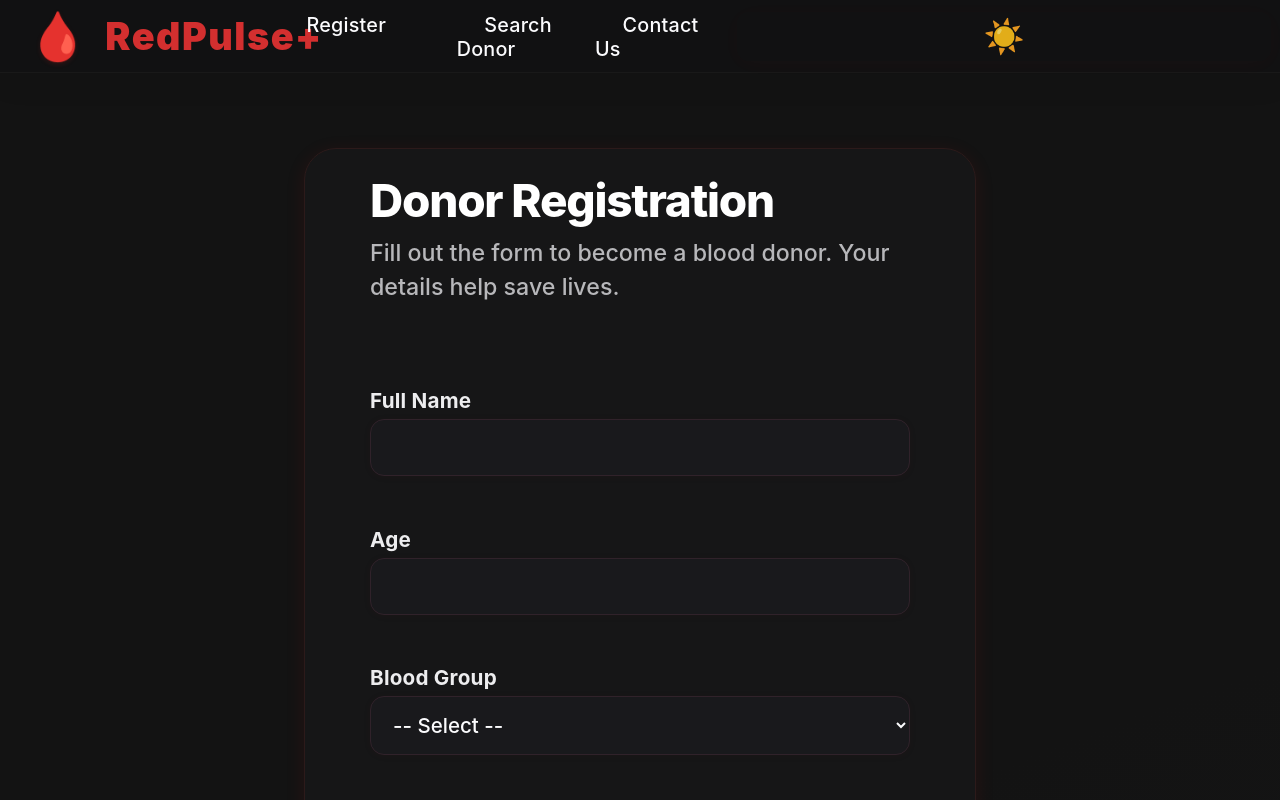
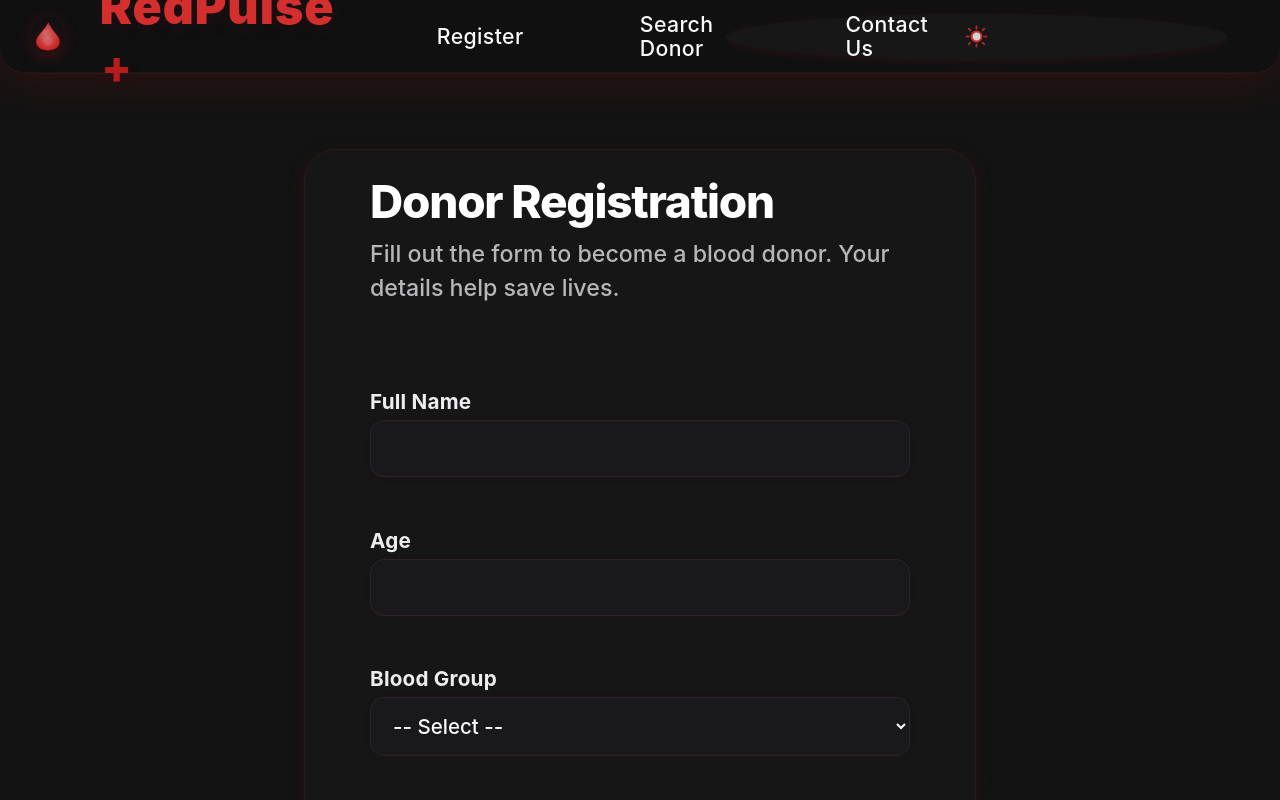
Before and after one commit to Workflow-Manager-admin/red-pulse-redpulse-blood-donation-platform-105386-5cf05dbe-105463, a React (Create React App) app in the folder blood_donation_frontend/: page / in a window 1280 px wide. Shown: the top 800 px of the page. Built offline with nearby package versions, Linux system fonts and the light colour scheme; the HTML template or start-up script is replaced by a standard one.

Commit message:
CheckPoint

```diff
--- a/blood_donation_frontend/src/App.css
+++ b/blood_donation_frontend/src/App.css
@@ -60,120 +60,255 @@ body, html {
   transition: background var(--transition);
 }
 
-/* Navbar (Apple-like, bold, floating) */
+/* Navbar (Apple-like, floating, translucent, premium) */
 .navbar {
+  --apple-blur: blur(18px);
   display: flex;
   align-items: center;
-  justify-content: center;
-  background: var(--color-navbar);
+  justify-content: flex-start;
+  background: rgba(17, 17, 18, 0.82);
+  /* True Apple look: heavy blur, glassmorphism */
+  -webkit-backdrop-filter: var(--apple-blur);
+  backdrop-filter: var(--apple-blur);
   position: sticky;
   top: 0;
   z-index: 90;
   font-weight: 600;
   font-family: var(--font-brand);
-  padding: 0 .5em;
+  box-shadow: 0 10px 42px 0 rgba(179, 21, 19, 0.16), 0 0.5px 0 #fff1;
+  padding: 0 1.6em 0 0.3em;
+  min-height: var(--navbar-height);
   height: var(--navbar-height);
-  box-shadow: 0 0.5px 0 #fff1, 0 8px 32px 0 rgba(0,0,0,0.08);
-  transition: background var(--transition), box-shadow var(--transition);
+  border-radius: 0 0 26px 26px;
+  /* Subtle border for glass effect: */
+  border-bottom: 1.2px solid rgba(156, 42, 38, 0.15);
+  transition: background var(--transition), box-shadow var(--transition), border var(--transition);
+  user-select: none;
 }
 
-/* Navbar inner */
-.navbar-logo {
-  font-size: 2.1rem;
-  font-weight: 900;
-  letter-spacing: 1.5px;
-  min-width: 168px;
+.skip-link {
+  position: absolute;
+  left: -9999px;
+  top: 0;
+  background: #fff;
   color: var(--color-primary);
+  padding: 0.8em 2.3em;
+  border-radius: 16px;
+  font-weight: 700;
+  font-family: var(--font-brand);
+  font-size: 1.18em;
+  outline: none;
+  z-index: 9999;
+  border: none;
+  transition: left 0.19s;
+}
+
+/* Navbar logo area */
+.navbar-logo-link {
+  text-decoration: none !important;
+  margin-right: 2.8em;
+  margin-left: 0.8em;
   display: flex;
   align-items: center;
-  gap: .25em;
+  height: 100%;
+}
+.navbar-logo {
+  font-size: 1.5rem;
+  font-weight: 900;
+  display: flex;
+  align-items: center;
+  gap: 0.38em;
+  min-width: 139px;
   user-select: none;
-  transition: color var(--transition);
-  margin-right: 2.2em;
-  padding-left: 0.5em;
+  transition: color var(--transition), text-shadow var(--transition);
+  outline: 0;
+  margin: 0;
+  padding: 0 0.3em;
+  background: none;
 }
-@media (max-width: 540px) {
-  .navbar-logo { font-size: 1.38rem; min-width: unset; }
+.navbar-logo svg {
+  width: 38px;
+  height: 38px;
+  display: inline-block;
+  border-radius: 50%;
+  box-shadow: 0 1.2px 18px #d32f2f22;
+}
+.navbar-logo-text {
+  font-family: var(--font-brand);
+  letter-spacing: 0.01em;
+  font-size: 1.01em;
+  font-weight: 800;
 }
 
+/* Enlarge on focus for accessibility */
+.navbar-logo-link:focus .navbar-logo,
+.navbar-logo-link:focus-visible .navbar-logo {
+  outline: 2px solid var(--color-primary);
+  box-shadow: 0 3px 22px 1px #d32f2f33;
+  background: rgba(210, 47, 47, 0.08);
+  border-radius: 26px;
+  transition: outline 0.1s, box-shadow 0.18s, background 0.16s;
+}
+
+/* Navbar links */
 .navbar-links {
   display: flex;
-  gap: 2.4em;
+  gap: 2.49em;
   list-style: none;
   margin: 0;
   padding: 0;
   flex: 1 1 auto;
+  min-width: 0;
   justify-content: flex-start;
+  align-items: center;
 }
-@media (max-width: 800px) {
-  .navbar-links { gap: 1.1em; }
+
+@media (max-width: 1000px) { .navbar-links { gap: 1.1em; } }
+@media (max-width: 700px)  { .navbar { flex-direction: column; padding: 0 0.2em; min-height: unset;} }
+@media (max-width: 700px) {
+  .navbar-links {
+    width: 100%;
+    justify-content: center;
+    flex-wrap: wrap;
+    gap: 0.11em;
+    padding-top: 0.21em;
+    padding-bottom: 0.23em;
+  }
+}
+
+.navbar-links li {
+  display: flex;
+  align-items: center;
+  min-height: 54px;
+  /* Big click target for UI polish. */
+}
+@media (max-width: 600px) {
+  .navbar-links li {
+    min-height: 40px;
+  }
 }
 .navbar-links a {
   color: var(--text-primary);
-  background: transparent;
-  border-radius: var(--radius-sm);
-  padding: .43em 1.39em;
-  font-size: 1.10em;
-  font-weight: 500;
+  background: none;
+  border-radius: 22px;
+  padding: 0.52em 1.62em;
+  font-size: 1.18em;
+  font-weight: 515;
+  letter-spacing: 0.018em;
+  font-family: var(--font-brand);
   text-decoration: none;
-  transition: background var(--transition), color var(--transition), box-shadow var(--transition);
-  outline: 0;
-  letter-spacing: .01em;
   position: relative;
+  outline: none;
+  line-height: 1.14;
+  min-width: 92px;
+  min-height: 40px;
+  display: flex;
+  align-items: center;
+  justify-content: center;
+  box-shadow: none;
+  transition:
+    background var(--transition),
+    color var(--transition),
+    box-shadow var(--transition),
+    outline 0.16s,
+    transform 0.13s cubic-bezier(.62, .17, .53, 1.21);
 }
 .navbar-links .active-link,
-.navbar-links a:hover {
-  background: rgba(211,47,47, 0.90);
+.navbar-links a:hover,
+.navbar-links a:focus-visible {
+  background: rgba(211,47,47, 0.91);
   color: #fff;
-  box-shadow: 0 2px 8px 0 rgba(211,47,47,0.07);
-  font-weight: 700;
-  transform: translateY(-2px) scale(1.036);
-}
-@media (max-width: 600px) {
-  .navbar {
-    flex-direction: column;
-    height: unset;
-    gap: 0;
-  }
-  .navbar-links {
-    flex-direction: row;
-    flex-wrap: wrap;
-    width: 100%;
-    justify-content: center;
-    gap: .2em;
-  }
+  box-shadow: 0 4px 16px 0 rgba(211,47,47,0.07), 0 1.5px 6px #b71c1c13;
+  font-weight: 690;
+  outline: 2.5px solid var(--color-primary);
+  transform: translateY(-1.5px) scale(1.044);
 }
 
-.theme-toggle, .theme-toggle--small {
-  background: #fff0;
+.navbar-links a:active {
+  background: rgba(211,47,47, 1.0);
+  color: #ffeff0;
+}
+
+.theme-toggle, .theme-toggle--premium {
+  background: rgba(255,255,255,0.04);
   color: var(--color-primary);
   border: none;
-  border-radius: var(--radius-sm);
-  min-width: 46px;
-  min-height: 42px;
-  padding: .33em 1.0em;
-  font-size: 1.35rem;
-  font-weight: 700;
+  outline: none;
+  border-radius: 50%;
+  min-width: 54px;
+  min-height: 46px;
+  padding: .2em;
+  font-size: 1.36rem;
+  font-weight: 900;
+  box-shadow: 0 2px 12px 0 rgba(211,47,47,0.08), 0 1.5px 5px #b71c1c14;
   cursor: pointer;
   display: flex;
   align-items: center;
   justify-content: center;
-  transition: background var(--transition), color var(--transition), transform 0.13s;
-  margin-left: 1.6em;
-  outline: none;
-  box-shadow: none;
-  opacity: 0.89;
+  margin-left: 2.8em;
+  margin-right: 1.1em;
+  opacity: 0.95;
+  transition:
+    background 0.18s cubic-bezier(0.62,0.17,0.53,1.21),
+    color var(--transition),
+    box-shadow 0.22s cubic-bezier(0.59,0.12,0.53,1.21),
+    transform 0.13s cubic-bezier(.62, .17, .53, 1.21)
 }
 .theme-toggle:focus,
-.theme-toggle--small:focus,
+.theme-toggle--premium:focus,
 .theme-toggle:hover,
-.theme-toggle--small:hover {
+.theme-toggle--premium:hover {
   background: var(--color-primary);
   color: #fff;
   opacity: 1;
-  box-shadow: 0 2px 8px 0 rgba(211,47,47,0.13);
-  transform: translateY(-1px) scale(1.06) perspective(30px);
+  box-shadow: 0 4px 16px 0 rgba(211,47,47,0.15);
+  outline: 2.5px solid #fff;
+  border: none;
+  transform: translateY(-2px) scale(1.11) perspective(20px);
 }
+
+.theme-toggle svg {
+  display: block;
+  width: 23px; height: 23px;
+}
+.theme-toggle:active, .theme-toggle--premium:active {
+  background: var(--color-accent);
+  color: #fff;
+}
+
+/* Controlled focus visible for keyboard users */
+.navbar-links a:focus:not(:focus-visible),
+.theme-toggle:focus:not(:focus-visible),
+.theme-toggle--premium:focus:not(:focus-visible),
+.navbar-logo-link:focus:not(:focus-visible) {
+  outline: none;
+  box-shadow: none;
+}
+
+.navbar-links a:focus-visible,
+.theme-toggle:focus-visible,
+.theme-toggle--premium:focus-visible,
+.navbar-logo-link:focus-visible {
+  outline: 2.5px solid var(--color-primary) !important;
+  z-index: 2;
+}
+
+/* Remove default button style for skip link */
+.skip-link:focus, .skip-link:active {
+  left: 15px !important;
+  outline: 2.5px solid var(--color-primary);
+  background: #fff;
+  color: var(--color-primary) !important;
+}
+
+/* Responsive nav adjustments */
+@media (max-width: 600px) {
+  .navbar-logo-link { margin-right: 0.62em; }
+  .navbar { border-radius: 0 0 17px 17px;}
+  .navbar-logo { font-size: 1.15rem;}
+  .theme-toggle, .theme-toggle--premium { min-width: 36px; min-height: 31px; }
+}
+
 
 /* Main layout */
 .content {
--- a/blood_donation_frontend/src/App.js
+++ b/blood_donation_frontend/src/App.js
@@ -1,5 +1,5 @@
-import React, { useState, useEffect } from "react";
-import { BrowserRouter as Router, Routes, Route, NavLink } from "react-router-dom";
+import React, { useState, useEffect, useRef } from "react";
+import { BrowserRouter as Router, Routes, Route, NavLink, useLocation } from "react-router-dom";
 import RegisterPage from "./components/RegisterPage";
 import SearchDonorPage from "./components/SearchDonorPage";
 import ContactPage from "./components/ContactPage";
@@ -9,7 +9,8 @@ import "./App.css";
 // PUBLIC_INTERFACE
 function App() {
   const [theme, setTheme] = useState("dark");
-  // Color palette
+  const navRef = useRef(null);
+
   const red = "#d32f2f";
   const accent = "#b71c1c";
 
@@ -22,51 +23,214 @@ function App() {
     setTheme(theme === "dark" ? "light" : "dark");
   };
 
+  // Focus management: skip to main button
+  function handleSkipToMain(e) {
+    e.preventDefault();
+    const main = document.querySelector(".content");
+    main && main.focus();
+  }
+
+  // Custom SVG logo: premium minimal icon
+  function LogoIcon({ style = {} }) {
+    return (
+      <svg
+        width="42"
+        height="42"
+        viewBox="0 0 40 40"
+        aria-hidden="true"
+        focusable="false"
+        style={{
+          display: "block",
+          filter: "drop-shadow(0 4px 8px #b71c1c3c)",
+          ...style
+        }}
+        fill="none"
+      >
+        <defs>
+          <radialGradient id="drop-radial" cx="50%" cy="50%" r="60%" fx="38%" fy="38%">
+            <stop offset="0%" stopColor="#e57373" stopOpacity="0.90"/>
+            <stop offset="80%" stopColor={red} stopOpacity="0.94"/>
+            <stop offset="100%" stopColor={accent} stopOpacity="1"/>
+          </radialGradient>
+        </defs>
+        <path
+          d="M20.5 4C14.5 15.2 6 19.6 6 27.23C6 33.13 12.08 37 20 37C27.92 37 34 33.13 34 27.23C34 19.6 25.5 15.2 20.5 4Z"
+          fill="url(#drop-radial)"
+          stroke="#920808"
+          strokeWidth="0.18"
+          style={{ filter: "drop-shadow(0 2px 7px #80030333)" }}
+        />
+        <circle
+          cx="20"
+          cy="26"
+          r="5.8"
+          fill="#fff"
+          fillOpacity="0.11"
+        />
+      </svg>
+    );
+  }
+
+  // Custom crisp theme toggle icon
+  function ThemeIcon({ mode }) {
+    if (mode === "dark") {
+      // Sun
+      return (
+        <svg aria-hidden="true" width="28" height="28" viewBox="0 0 24 24" fill="none" stroke={red} strokeWidth="2.1" strokeLinecap="round" strokeLinejoin="round">
+          <circle cx="12" cy="12" r="5.2" fill="#fff" fillOpacity="0.86" />
+          <g stroke={red} opacity="0.82">
+            <line x1="12" y1="1.5" x2="12" y2="4"/>
+            <line x1="12" y1="20" x2="12" y2="22.5"/>
+            <line x1="4" y1="12" x2="1.7" y2="12"/>
+            <line x1="22.3" y1="12" x2="20" y2="12"/>
+            <line x1="5.5" y1="5.5" x2="3.8" y2="3.8"/>
+            <line x1="20.2" y1="20.2" x2="18.5" y2="18.5"/>
+            <line x1="5.5" y1="18.5" x2="3.8" y2="20.2"/>
+            <line x1="18.5" y1="5.5" x2="20.2" y2="3.8"/>
+          </g>
+        </svg>
+      );
+    }
+    // Moon
+    return (
+      <svg aria-hidden="true" width="28" height="28" viewBox="0 0 24 24" fill="none">
+        <path
+          d="M21 15.13A9 9 0 0 1 12.13 3 7 7 0 1 0 21 15.13z"
+          stroke={accent}
+          strokeWidth="2.1"
+          fill="#faf9f2"
+          fillOpacity="0.89"
+        />
+      </svg>
+    );
+  }
+
   return (
     <DonorProvider>
       <Router>
         <div className="main-bg">
-          <nav className="navbar" role="navigation" style={{ boxShadow: "0 0.5px 0 #fff1, 0 8px 32px 0 rgba(0,0,0,0.08)" }}>
-            <div className="navbar-logo" tabIndex="0" aria-label="RedPulse+ home" style={{ color: red, fontWeight: 900, letterSpacing: "1.5px", userSelect: "none", fontFamily: 'SF Pro Display, Inter, Avenir Next, Segoe UI, sans-serif' }}>
-              <span role="img" aria-label="blood drop" style={{ marginRight: 7, fontSize: "1.26em", filter: "drop-shadow(0 2px 2px #b71c1c30)" }}>🩸</span>
-              RedPulse+
-            </div>
-            <ul className="navbar-links" aria-label="Page Navigation">
-              <li>
-                <NavLink to="/register" className={({ isActive }) => isActive ? "active-link" : ""} tabIndex={0}>Register</NavLink>
+          {/* Accessibility: skip to main link */}
+          <a
+            href="#main-content"
+            className="skip-link"
+            style={{
+              position: "absolute",
+              left: -9999,
+              top: 12,
+              background: "#fff",
+              color: red,
+              padding: "0.9em 2em",
+              borderRadius: "16px",
+              fontWeight: 700,
+              fontFamily: "inherit",
+              fontSize: "1.12em",
+              outline: 0,
+              zIndex: 99999,
+              transition: "left 0.28s"
+            }}
+            onFocus={e => (e.currentTarget.style.left = "18px")}
+            onBlur={e => (e.currentTarget.style.left = "-9999px")}
+            onClick={handleSkipToMain}
+          >
+            Skip to main content
+          </a>
+          <nav
+            className="navbar"
+            aria-label="Main navigation"
+            ref={navRef}
+            role="navigation"
+            tabIndex="-1"
+            style={{
+              WebkitBackdropFilter: "blur(18px)",
+              backdropFilter: "blur(18px)",
+              background: "rgba(17,17,18, 0.82)",
+              boxShadow: "0 10px 42px 0 rgba(179,21,19,0.16), 0 0.5px 0 #fff1"
+            }}
+          >
+            <NavLink
+              to="/register"
+              className="navbar-logo-link"
+              style={{ textDecoration: "none", display: "flex", alignItems: "center" }}
+              tabIndex={0}
+              aria-label="Go to home (Registration)"
+            >
+              <span
+                className="navbar-logo"
+                tabIndex={-1}
+                aria-label="RedPulse+ Home"
+                style={{ fontWeight: 800, fontSize: "2.0rem", gap: "0.75em", display: "flex", alignItems: "center", marginRight: 0 }}
+              >
+                <LogoIcon style={{marginRight: "0.23em"}} />
+                <span className="navbar-logo-text" style={{
+                  fontWeight: 900, fontFamily: "var(--font-brand)",
+                  letterSpacing: "0.02em",
+                  color: "var(--color-primary)",
+                  fontSize: "1.34em",
+                  textShadow: "0 3px 18px #80000028"
+                }}>
+                  <span style={{ fontFamily: "inherit", fontWeight: 900 }}>RedPulse</span>
+                  <span style={{
+                    display: "inline-block",
+                    color: accent,
+                    fontWeight: 800,
+                    fontSize: "0.93em",
+                    marginLeft: "1.5px"
+                  }}>+</span>
+                </span>
+              </span>
+            </NavLink>
+            <ul className="navbar-links" aria-label="Site sections" role="menubar">
+              <li role="none">
+                <NavLink
+                  to="/register"
+                  role="menuitem"
+                  className={({ isActive }) => isActive ? "active-link" : ""}
+                  tabIndex={0}
+                  aria-current={({ isActive }) => isActive ? "page" : undefined}
+                >Register</NavLink>
               </li>
-              <li>
-                <NavLink to="/search" className={({ isActive }) => isActive ? "active-link" : ""} tabIndex={0}>Search Donor</NavLink>
+              <li role="none">
+                <NavLink
+                  to="/search"
+                  role="menuitem"
+                  className={({ isActive }) => isActive ? "active-link" : ""}
+                  tabIndex={0}
+                  aria-current={({ isActive }) => isActive ? "page" : undefined}
+                >Search Donor</NavLink>
               </li>
-              <li>
-                <NavLink to="/contact" className={({ isActive }) => isActive ? "active-link" : ""} tabIndex={0}>Contact Us</NavLink>
+              <li role="none">
+                <NavLink
+                  to="/contact"
+                  role="menuitem"
+                  className={({ isActive }) => isActive ? "active-link" : ""}
+                  tabIndex={0}
+                  aria-current={({ isActive }) => isActive ? "page" : undefined}
+                >Contact Us</NavLink>
               </li>
             </ul>
             <button
-              className="theme-toggle theme-toggle--small"
+              className="theme-toggle theme-toggle--premium"
               onClick={toggleTheme}
               aria-label={`Switch to ${theme === "dark" ? "light" : "dark"} mode`}
               title={`Switch to ${theme === "dark" ? "light" : "dark"} mode`}
               type="button"
               tabIndex={0}
+              aria-pressed={theme === "light"}
               style={{
                 display: "flex",
                 alignItems: "center",
-                minWidth: 52,
-                boxShadow: "0 3px 24px 0 rgba(211,47,47,0.04)"
+                minWidth: 54,
+                minHeight: 46,
+                justifyContent: "center",
+                borderRadius: "50%",
+                background: "rgba(255,255,255,0.03)",
+                boxShadow: "0 2px 12px 0 rgba(211,47,47,0.08), 0 1.5px 5px #b71c1c14",
+                marginLeft: "2.8em",
+                marginRight: "1.0em",
+                transition: "background 0.21s"
               }}
             >
-              <span
-                aria-hidden="true"
-                style={{
-                  fontSize: "1.36em",
-                  lineHeight: 1,
-                  verticalAlign: "middle",
-                  transition: "color 0.2s"
-                }}
-              >
-                {theme === "dark" ? "☀️" : "🌙"}
-              </span>
+              <ThemeIcon mode={theme} />
               <span style={{
                 position: "absolute",
                 left: "-9999px",
@@ -77,7 +241,7 @@ function App() {
               </span>
             </button>
           </nav>
-          <main className="content">
+          <main className="content" id="main-content" tabIndex="-1">
             <Routes>
               <Route path="/" element={<RegisterPage />} />
               <Route path="/register" element={<RegisterPage />} />
```
Also changed, not shown: 1 other file (tests, documents, lock files or other folders).
